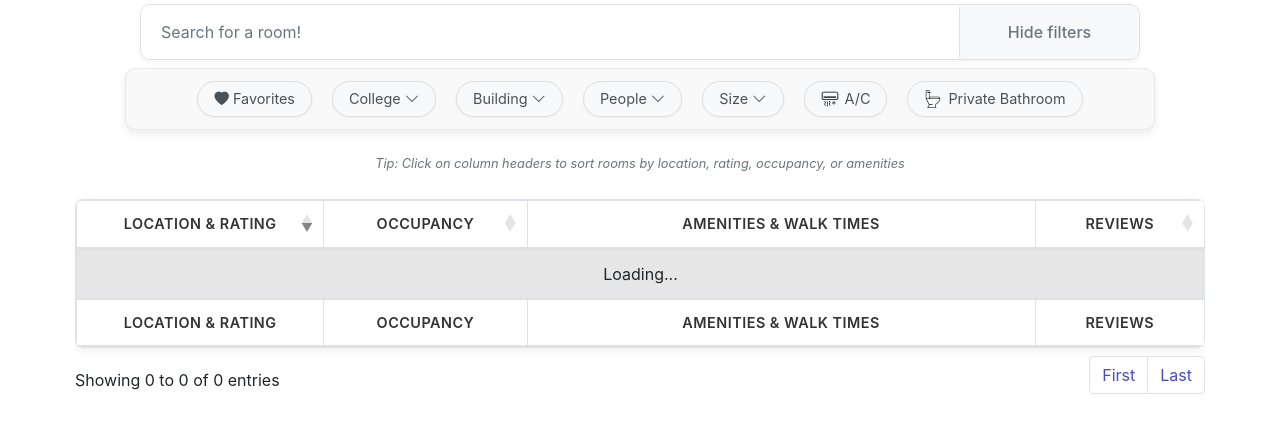
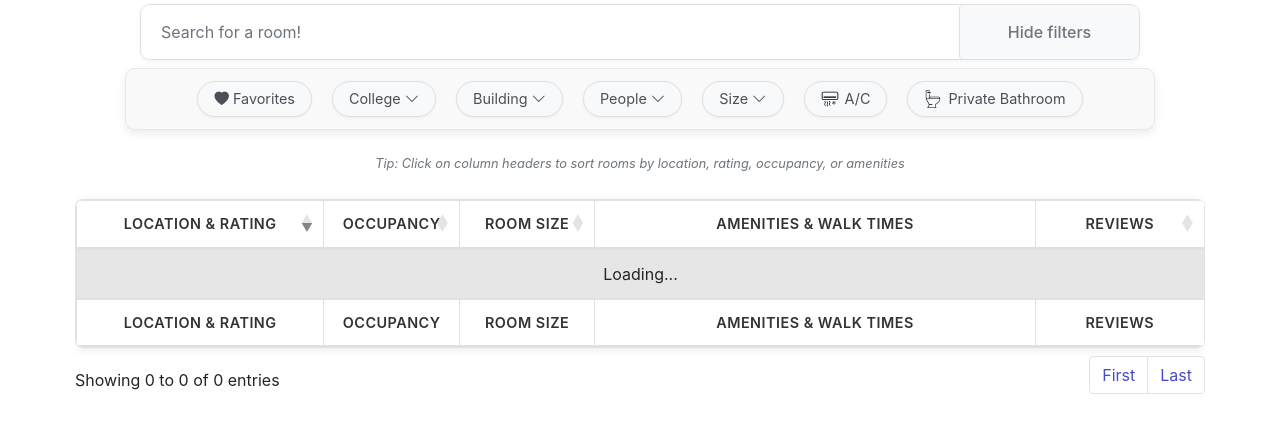
Before and after one commit to TigerAppsOrg/TigerDraw, a Flask app: template templates/availablerooms.html in a window 1280 px wide. Shown: the part 260-693 px from the top of the page. Run offline with Flask 2, Linux system fonts and the light colour scheme; the template is opened without the code that fills it: most values are stand-ins (such as "Sample title", 1, 10 or a date in 2020); some libraries are stand-ins or nearby versions.

Commit message:
splitting up occupancy header to separate room size into another col

```diff
--- a/templates/availablerooms.html
+++ b/templates/availablerooms.html
@@ -823,26 +823,29 @@
     }
 
     #rooms-table th:nth-child(1), #rooms-table td:nth-child(1) { width: 22%; }
-    #rooms-table th:nth-child(2), #rooms-table td:nth-child(2) { width: 18%; }
-    #rooms-table th:nth-child(3), #rooms-table td:nth-child(3) { width: 45%; }
-    #rooms-table th:nth-child(4), #rooms-table td:nth-child(4) { width: 15%; }
+    #rooms-table th:nth-child(2), #rooms-table td:nth-child(2) { width: 12%; }
+    #rooms-table th:nth-child(3), #rooms-table td:nth-child(3) { width: 12%; }
+    #rooms-table th:nth-child(4), #rooms-table td:nth-child(4) { width: 39%; }
+    #rooms-table th:nth-child(5), #rooms-table td:nth-child(5) { width: 15%; }
 
     @media (max-width: 1200px) {
-        #rooms-table th:nth-child(3), #rooms-table td:nth-child(3) { width: 40%; }
+        #rooms-table th:nth-child(4), #rooms-table td:nth-child(4) { width: 34%; }
     }
 
     @media (max-width: 992px) {
         #rooms-table th:nth-child(1), #rooms-table td:nth-child(1) { width: 25%; }
-        #rooms-table th:nth-child(2), #rooms-table td:nth-child(2) { width: 20%; }
-        #rooms-table th:nth-child(3), #rooms-table td:nth-child(3) { width: 35%; }
-        #rooms-table th:nth-child(4), #rooms-table td:nth-child(4) { width: 20%; }
+        #rooms-table th:nth-child(2), #rooms-table td:nth-child(2) { width: 15%; }
+        #rooms-table th:nth-child(3), #rooms-table td:nth-child(3) { width: 15%; }
+        #rooms-table th:nth-child(4), #rooms-table td:nth-child(4) { width: 25%; }
+        #rooms-table th:nth-child(5), #rooms-table td:nth-child(5) { width: 20%; }
     }
 
     @media (max-width: 767px) {
         #rooms-table th:nth-child(1), #rooms-table td:nth-child(1) { width: 30%; }
         #rooms-table th:nth-child(2), #rooms-table td:nth-child(2) { width: 15%; }
-        #rooms-table th:nth-child(3), #rooms-table td:nth-child(3) { width: 40%; }
-        #rooms-table th:nth-child(4), #rooms-table td:nth-child(4) { width: 15%; }
+        #rooms-table th:nth-child(3), #rooms-table td:nth-child(3) { width: 15%; }
+        #rooms-table th:nth-child(4), #rooms-table td:nth-child(4) { width: 25%; }
+        #rooms-table th:nth-child(5), #rooms-table td:nth-child(5) { width: 15%; }
 
         #rooms-table td {
             padding: 15px 8px;
@@ -1228,6 +1231,7 @@
             <tr>
                 <th>Location & Rating</th>
                 <th>Occupancy</th>
+                <th>Room Size</th>
                 <th>Amenities & Walk Times</th>
                 <th>Reviews</th>
             </tr>
@@ -1236,6 +1240,7 @@
             <tr>
                 <th>Location & Rating</th>
                 <th>Occupancy</th>
+                <th>Room Size</th>
                 <th>Amenities & Walk Times</th>
                 <th>Reviews</th>
             </tr>
@@ -1397,6 +1402,18 @@
             });
         };
 
+        $.fn.dataTable.ext.order['dom-occupancy'] = function (settings, col) {
+            return this.api().column(col, {order:'index'}).nodes().map(function (td, i) {
+                return parseInt($(td).find('.occupancy-value').text()) || 0;
+            });
+        };
+
+        $.fn.dataTable.ext.order['dom-size'] = function (settings, col) {
+            return this.api().column(col, {order:'index'}).nodes().map(function (td, i) {
+                return parseInt($(td).find('.room-size-value').text()) || 0;
+            });
+        };
+
         rt = $('#rooms-table').DataTable({
             destroy: true,
             searching: true,
@@ -1408,6 +1425,16 @@
                     orderSequence: ['asc', 'desc'],
                     orderDataType: 'dom-rating'
                 },
+                {
+                    targets: 1,
+                    type: "num",
+                    orderDataType: 'dom-occupancy'
+                },
+                {
+                    targets: 2,
+                    type: "num",
+                    orderDataType: 'dom-size'
+                }
             ],
             "pagingType": "first_last_numbers",
             "bLengthChange": false,
@@ -1484,10 +1511,17 @@
                     render: function(data, type, row) {
                         return '<div class="room-occupancy d-flex flex-column align-items-center">' +
                                '<div class="occupancy-icons d-flex justify-content-center">' +
-                               '<span style="font-size: 1.5em; font-weight: 500; color: #000000; margin-right: 4px;">' + data.occupancy + '</span>' +
+                               '<span class="occupancy-value" style="font-size: 1.5em; font-weight: 500; color: #000000; margin-right: 4px;">' + data.occupancy + '</span>' +
                                '<i class="bi bi-person-fill" style="font-size: 28px; color: #000000;"></i>' +
                                '</div>' +
-                               '<div class="room-size"><i class="bi bi-arrows-fullscreen"></i> ' + data.sq_footage + ' sq.ft.</div>' +
+                               '</div>';
+                    }
+                },
+                {
+                    data: null,
+                    render: function(data, type, row) {
+                        return '<div class="room-size d-flex justify-content-center align-items-center">' +
+                               '<span class="room-size-value" style="font-size: 1.2em; font-weight: 500; color: #474bc9;"><i class="bi bi-arrows-fullscreen"></i> ' + data.sq_footage + ' sq.ft.</span>' +
                                '</div>';
                     }
                 },
```
